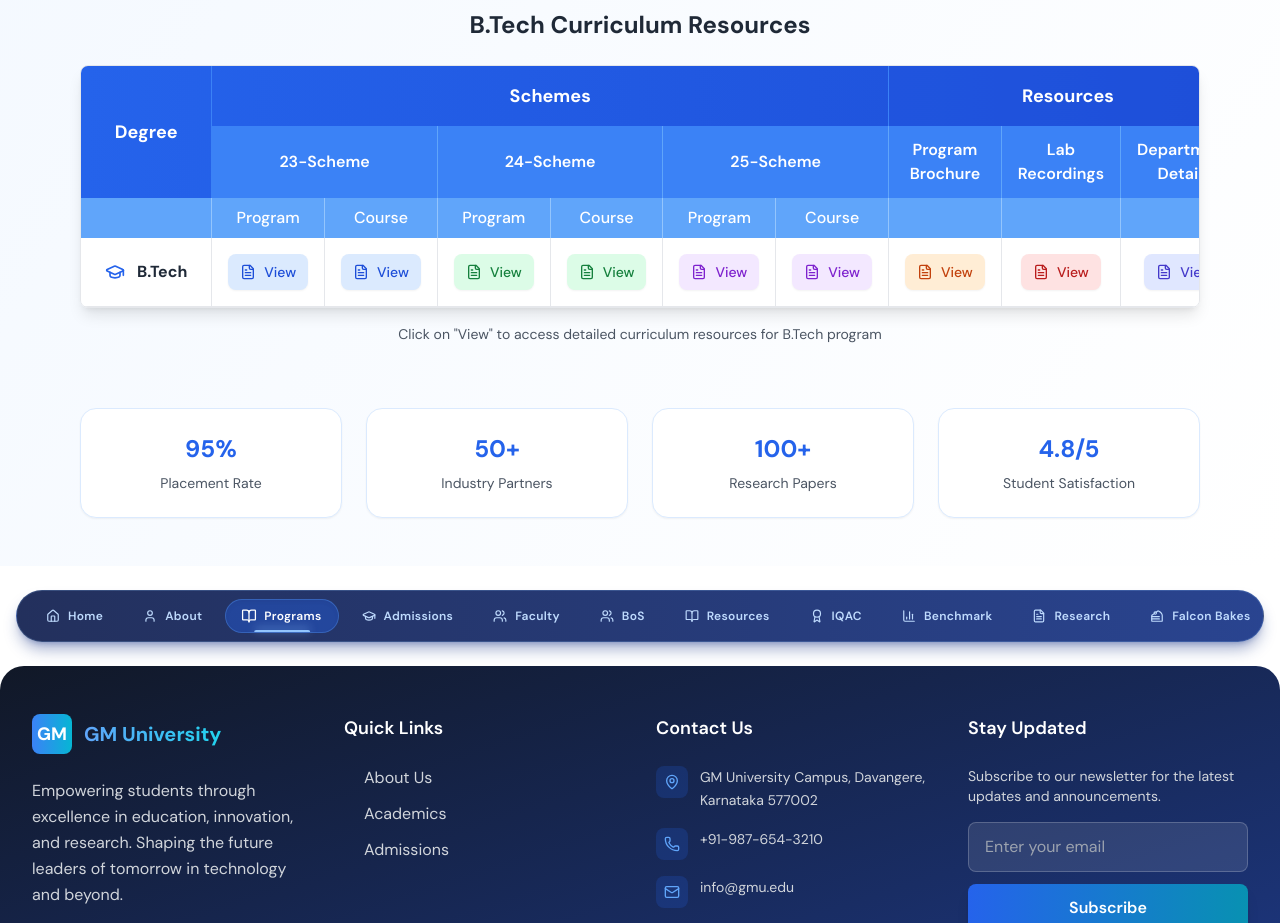
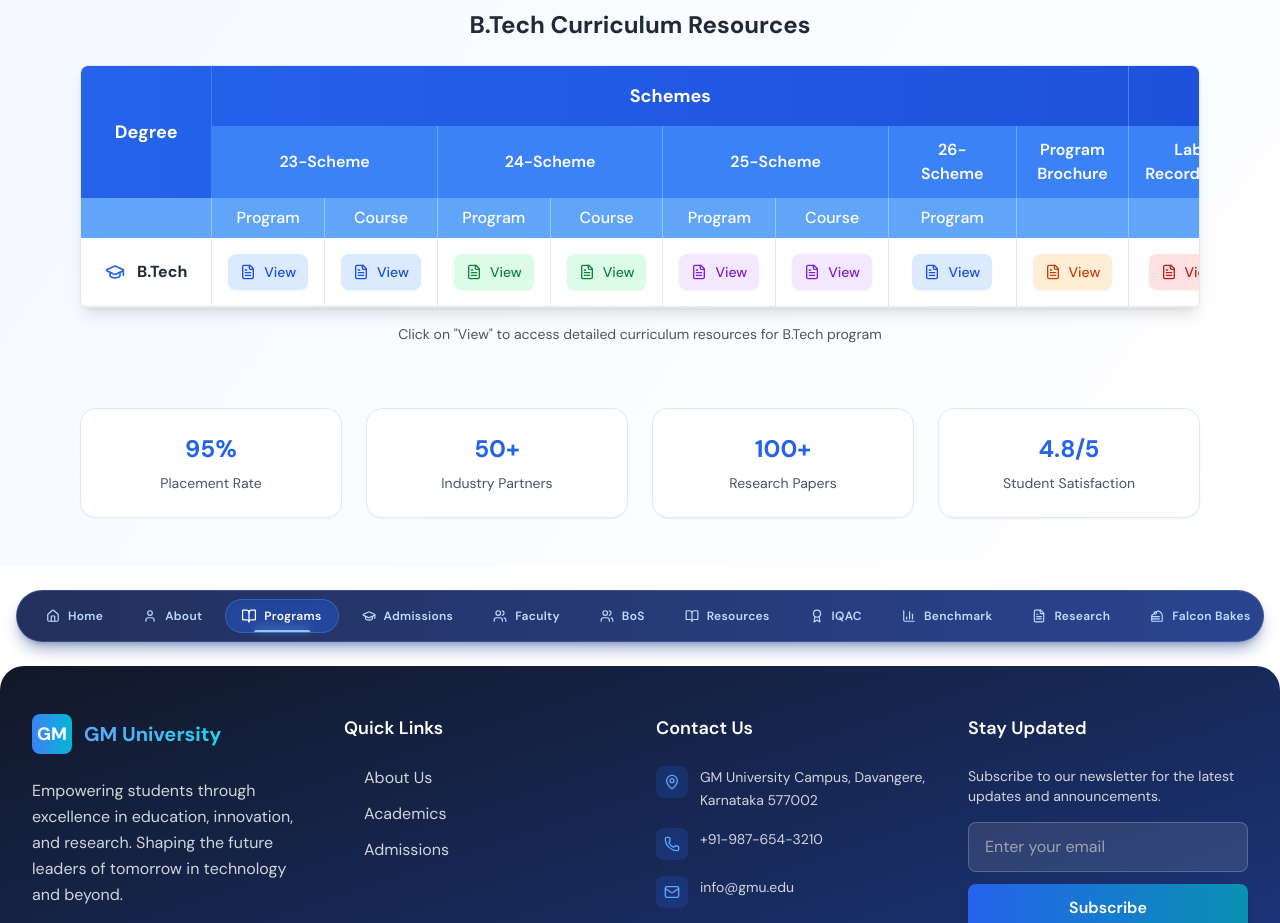
Before and after one commit to beereshbc/CSE-GMU, a React (Vite) app in the folder frontend/: page /programs in a window 1280 px wide. Shown: the part 1280-2203 px from the top of the page. Built offline with nearby package versions, Linux system fonts and the light colour scheme.

Commit message:
26 schemaa program updated

```diff
--- a/frontend/src/pages/Programs.jsx
+++ b/frontend/src/pages/Programs.jsx
@@ -169,13 +169,13 @@ const programData = {
                   Degree
                 </th>
                 <th
-                  colSpan="6"
+                  colSpan="8"
                   className="py-4 px-6 text-center font-bold text-lg border-r border-blue-500"
                 >
                   Schemes
                 </th>
                 <th
-                  colSpan="3"
+                  colSpan="5"
                   className="py-4 px-6 text-center font-bold text-lg"
                 >
                   Resources
@@ -203,6 +203,13 @@ const programData = {
                 >
                   25-Scheme
                 </th>
+                 <th
+                  colSpan="1"
+                  className="py-3 px-8 text-center font-semibold border-r border-blue-400"
+                >
+                  26-Scheme
+                </th>
+
                 {/* Resources */}
                 <th className="py-3 px-4 text-center font-semibold border-r border-blue-400">
                   Program Brochure
@@ -241,6 +248,10 @@ const programData = {
                 <th className="py-2 px-4 text-center font-medium border-r border-blue-300">
                   Course
                 </th>
+                   <th className="py-2 px-4 text-center font-medium border-r border-blue-300">
+                  Program
+                </th>
+
 
                 {/* Resources sub-headers */}
                 <th className="py-2 px-4 text-center font-medium border-r border-blue-300"></th>
@@ -316,6 +327,17 @@ const programData = {
                     View
                   </a>
                 </td>
+                {/* 26-Scheme Program & Course */}
+                <td className="py-4 px-4 text-center border-r border-gray-200">
+                  <a
+                    href="https://gmu-curriculum-portal-2026-tnx4.vercel.app"
+                    className="inline-flex items-center gap-2 px-3 py-2 bg-blue-100 text-blue-700 rounded-lg hover:bg-blue-200 hover:text-blue-800 transition-all duration-200 font-medium text-sm shadow-sm hover:shadow-md"
+                  >
+                    <FileText className="w-4 h-4" />
+                    View
+                  </a>
+                </td>
+
 
                 {/* Resources */}
                 <td className="py-4 px-4 text-center border-r border-gray-200">
```
Also changed, not shown: 1 other file (tests, documents, lock files or other folders).
